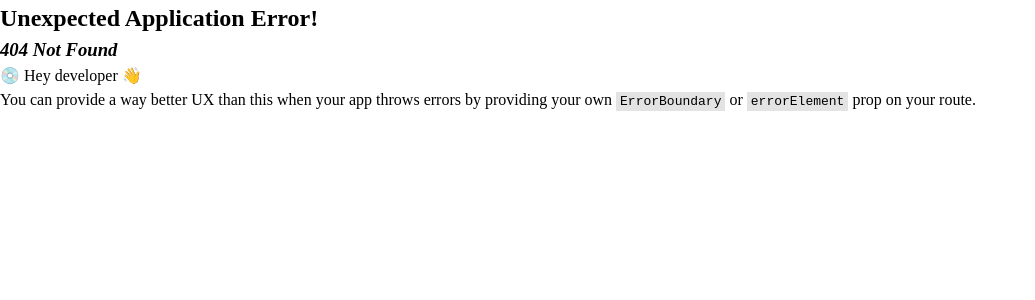
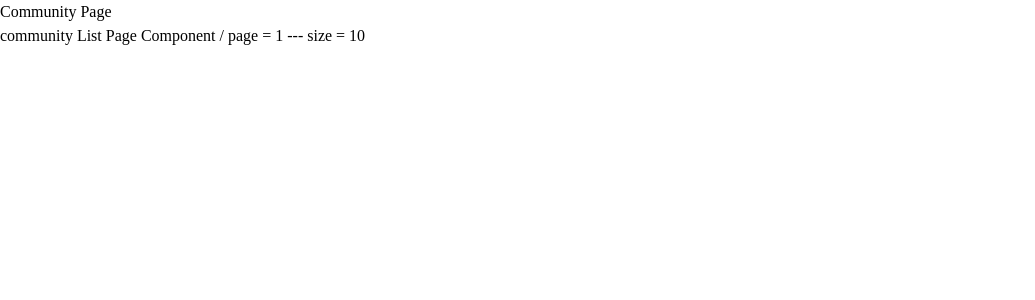
Before and after one commit to pado8/GlobalIT_FinalProject, a React (Create React App) app in the folder frontend/: page /community/list in a window 1280 px wide. Before the commit this address had no page. Shown: the top 300 px of the page, without its empty margins (0-1035 px from the left). Built offline with nearby package versions, Linux system fonts and the light colour scheme.

Commit message:
add : community page 추가

```diff
--- a/frontend/src/pages/CommunityPage.js
+++ /dev/null
@@ -1,6 +0,0 @@
-const CommunityPage = () => {
-    return (
-        <div>Community Page</div>
-    );
-}
-export default CommunityPage;
--- /dev/null
+++ b/frontend/src/pages/community/CommunityPage.js
@@ -0,0 +1,17 @@
+import { Outlet, useNavigate } from "react-router-dom";
+import { useCallback } from "react";
+
+const CommunityPage = () => {
+    const navigate = useNavigate()
+    const handleClickList = useCallback(() => { navigate({ pathname: 'list' }) })
+    const handleClickAdd = useCallback(() => { navigate({ pathname: 'add' }) })
+    return (
+        <div id="communityPage">
+            Community Page
+            <div onClick={handleClickList}></div>
+            <div onClick={handleClickAdd}></div>
+            <div><Outlet /></div>
+        </div>
+    );
+}
+export default CommunityPage;
--- /dev/null
+++ b/frontend/src/pages/community/ListPage.js
@@ -0,0 +1,14 @@
+import { useSearchParams } from "react-router-dom";
+
+const ListPage = () => {
+    const [queryParams] = useSearchParams()
+    const page = queryParams.get("page") || 1
+    const size = queryParams.get("size") || 10
+
+    return (
+        <div id="listPage">
+            community List Page Component / page = {page} --- size = {size}
+        </div>
+    );
+}
+export default ListPage;
--- /dev/null
+++ b/frontend/src/pages/community/ModifyPage.js
@@ -0,0 +1,10 @@
+import { useNavigate } from "react-router-dom";
+const ModifyPage = ({ tno }) => {
+    const navigate = useNavigate()
+    const moveToRead = () => { navigate({ pathname: `/community/read/${tno}` }) }
+    const moveToList = () => { navigate({ pathname: `/community/list` }) }
+    return (
+        <div id="modifyPage"> community Modify Page </div>
+    );
+}
+export default ModifyPage;
--- /dev/null
+++ b/frontend/src/pages/community/ReadPage.js
@@ -0,0 +1,22 @@
+import { useCallback } from "react";
+import { createSearchParams, useNavigate, useParams, useSearchParams } from "react-router-dom";
+
+
+const ReadPage = () => {
+    const { tno } = useParams()
+    const navigate = useNavigate()
+    const [queryParams] = useSearchParams()
+    const page = queryParams.get("page") ? parseInt(queryParams.get("page")) : 1
+    const size = queryParams.get("size") ? parseInt(queryParams.get("size")) : 10
+    const queryStr = createSearchParams({ page, size }).toString()
+    const moveToModify = useCallback((tno) => { navigate({ pathname: `/community/modify/${tno}`, search: queryStr }) }, [tno, page, size])
+
+
+    return (
+        <div id="readPage">
+            community Read Page Component {tno}
+            <button onClick={() => moveToModify(tno)}>Test Modify</button>
+        </div>
+    );
+}
+export default ReadPage;
--- /dev/null
+++ b/frontend/src/pages/community/WritePage.js
@@ -0,0 +1,8 @@
+const WritePage = () => {
+    return (
+        <div className="text-3xl font-extrabold">
+            Community Write Page
+        </div>
+    );
+}
+export default WritePage;
--- /dev/null
+++ b/frontend/src/router/communityRouter.js
@@ -0,0 +1,30 @@
+import { Suspense, lazy } from "react";
+import { Navigate } from "react-router-dom";
+
+const communityRouter = () => {
+const Loading = <div>Loading....</div>
+const CommunityList = lazy(() => import("../pages/community/ListPage"))
+const CommunityRead = lazy(() => import("../pages/community/ReadPage"))
+const CommunityWrite = lazy(() => import("../pages/community/WritePage"))
+const CommunityModify = lazy(() => import("../pages/community/ModifyPage"))
+
+
+    return [
+        {
+            path: "list", element: <Suspense fallback={Loading}><CommunityList /></Suspense>
+        },
+        {
+            path: "", element: <Navigate replace to="list" />
+        },
+        {
+            path: "read:pno", element: <Suspense fallback={Loading}><CommunityRead /></Suspense>
+        },
+        {
+            path: "write", element: <Suspense fallback={Loading}><CommunityWrite /></Suspense>
+        },
+        {
+            path: "modify:tno", element: <Suspense fallback={Loading}><CommunityModify /></Suspense>
+        }
+    ]
+}
+export default communityRouter;
--- a/frontend/src/router/root.js
+++ b/frontend/src/router/root.js
@@ -1,17 +1,19 @@
 import { Suspense, lazy } from "react";
+import communityRouter from "../router/communityRouter";
 
 const { createBrowserRouter } = require("react-router-dom");
 
 const Loading = <div>Loading....</div>
 const Main = lazy(() => import("../pages/MainPage"))
-const Community = lazy(() => import("../pages/CommunityPage"))
+const Community = lazy(() => import("../pages/community/CommunityPage"))
 
 const root = createBrowserRouter([
     {
         path: "", element: <Suspense fallback={Loading}><Main /></Suspense>
     },
     {
-        path: "community", element: <Suspense fallback={Loading}><Community /></Suspense>
+        path: "community", element: <Suspense fallback={Loading}><Community /></Suspense>,
+        children: communityRouter()
     },
 ])
 
```
